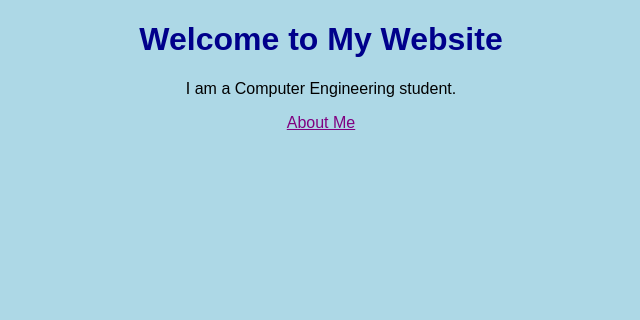
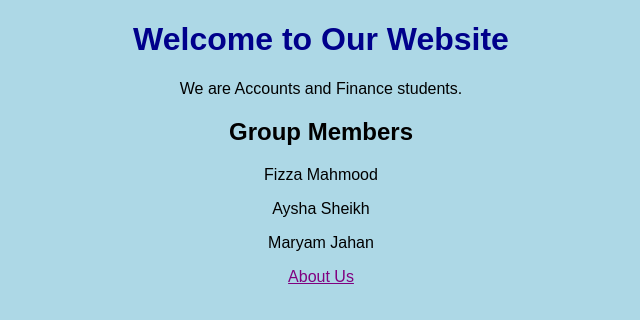
Before and after one commit to jahanmaryam648-cloud/personal-website, a plain HTML site: page index.html in a window 1280 px wide. Shown: the whole page, without its empty margins (319-959 px from the left). Drawn offline with Linux system fonts and the light colour scheme.

Commit message:
Update group student information

```diff
--- a/index.html
+++ b/index.html
@@ -1,2 +1,2 @@
 <!DOCTYPE html>
-<html><head><title>My Website</title><link rel="stylesheet" href="style.css"></head><body><h1>Welcome to My Website</h1><p>I am a Computer Engineering student.</p><a href="about.html">About Me</a><!-- Hidden Developer Message: Git is awesome! --></body></html>
+<html><head><title>Our Website</title><link rel="stylesheet" href="style.css"></head><body><h1>Welcome to Our Website</h1><p>We are Accounts and Finance students.</p><h2>Group Members</h2><p>Fizza Mahmood</p><p>Aysha Sheikh</p><p>Maryam Jahan</p><a href="about.html">About Us</a><!-- Hidden Developer Message: Git is awesome! --></body></html>
```
